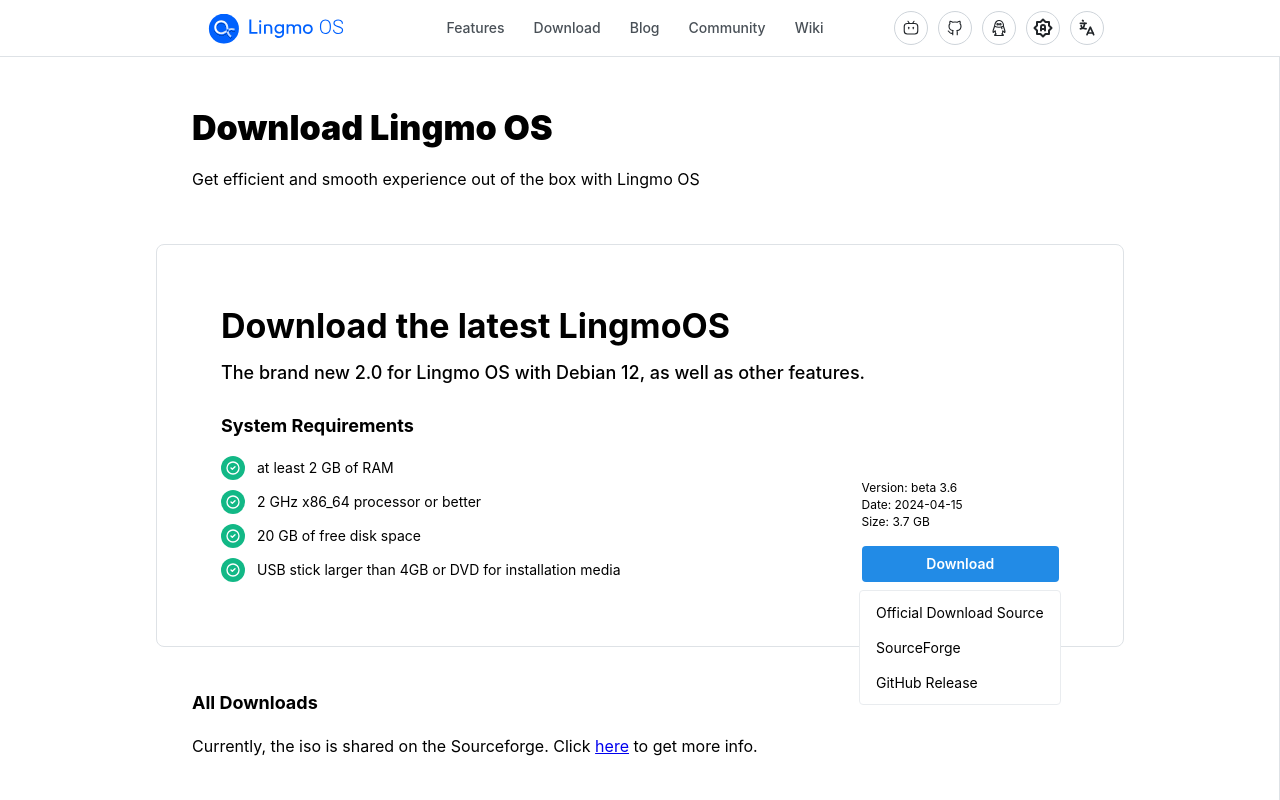
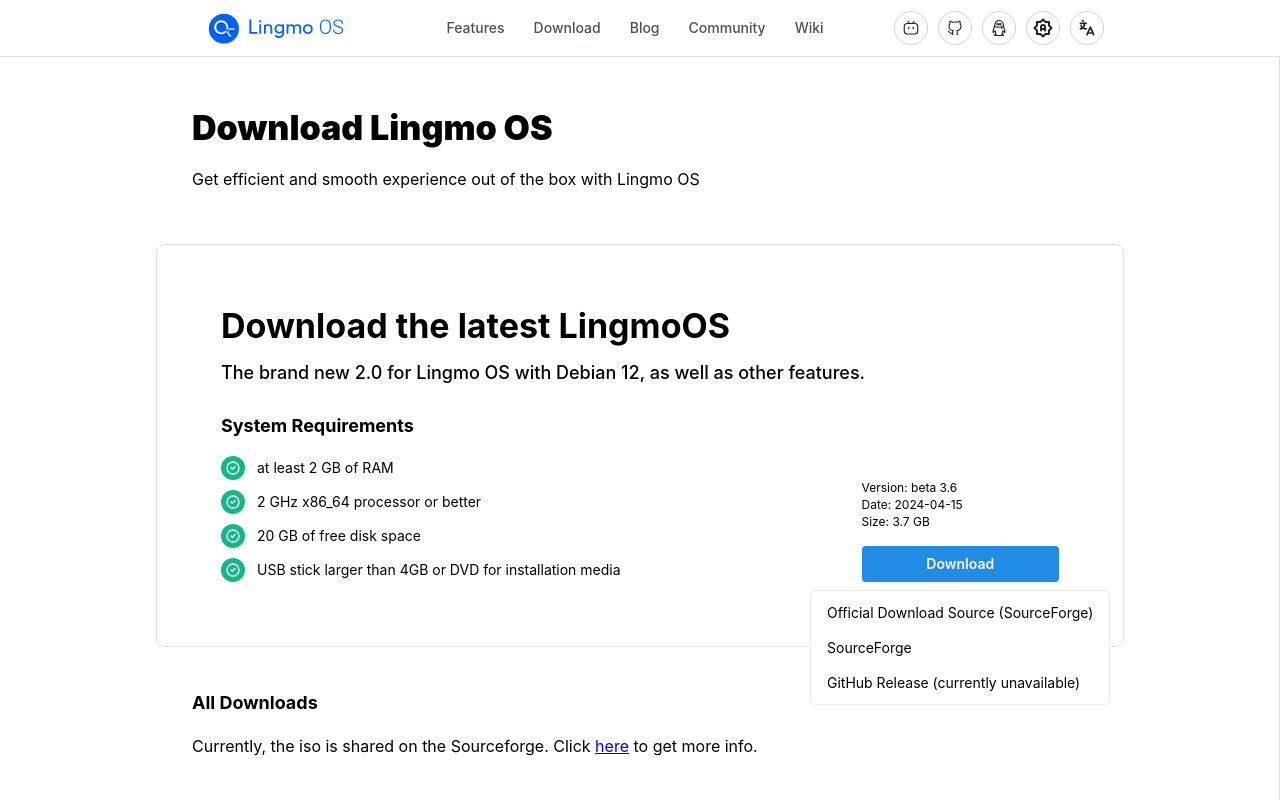
Before and after one commit to TeamVastsea/lingmoos-frontend, a Next.js app: page /en/downloads in a window 1280 px wide. Both pictures are taken after a click on the button "Download". Shown: the top 800 px of the page. Built offline with nearby package versions, Linux system fonts and the light colour scheme.

Commit message:
fix download page

```diff
--- a/messages/en.json
+++ b/messages/en.json
@@ -39,6 +39,7 @@
     "size": "Size: ",
     "download": "Download",
     "downloadOfficial": "Official Download Source",
+    "downloadGithub": "GitHub Release (currently unavailable)",
     "allDownloads": "All Downloads",
     "allDownloadsDescription": "Currently, the iso is shared on the Sourceforge. Click %here% to get more info."
   }
--- a/messages/zh-cn.json
+++ b/messages/zh-cn.json
@@ -39,6 +39,7 @@
     "size": "大小：",
     "download": "下载",
     "downloadOfficial": "官方下载源",
+    "downloadGithub": "GitHub Release (目前不可用)",
     "allDownloads": "所有下载",
     "allDownloadsDescription": "目前，Lingmo OS 镜像已共享至 Sourceforge。点击 %这里% 获取更多信息。"
   }
--- a/src/app/[locale]/downloads/component/LatestBanner.tsx
+++ b/src/app/[locale]/downloads/component/LatestBanner.tsx
@@ -49,14 +49,14 @@ export function LatestBanner() {
                                     <Button>{t('download')}</Button>
                                 </Menu.Target>
                                 <Menu.Dropdown>
-                                    <Menu.Item component="a" href="" target="_blank">
-                                        {t('downloadOfficial')}
+                                    <Menu.Item component="a" href="https://sourceforge.net/projects/lingmo-os/files/latest/download" target="_blank">
+                                        {t('downloadOfficial')} (SourceForge)
                                     </Menu.Item>
                                     <Menu.Item component="a" href="https://sourceforge.net/projects/lingmo-os/files/latest/download" target="_blank">
                                         SourceForge
                                     </Menu.Item>
                                     <Menu.Item component="a" href="" target="_blank">
-                                        GitHub Release
+                                        {t('downloadGithub')}
                                     </Menu.Item>
                                 </Menu.Dropdown>
                             </Menu>
```
